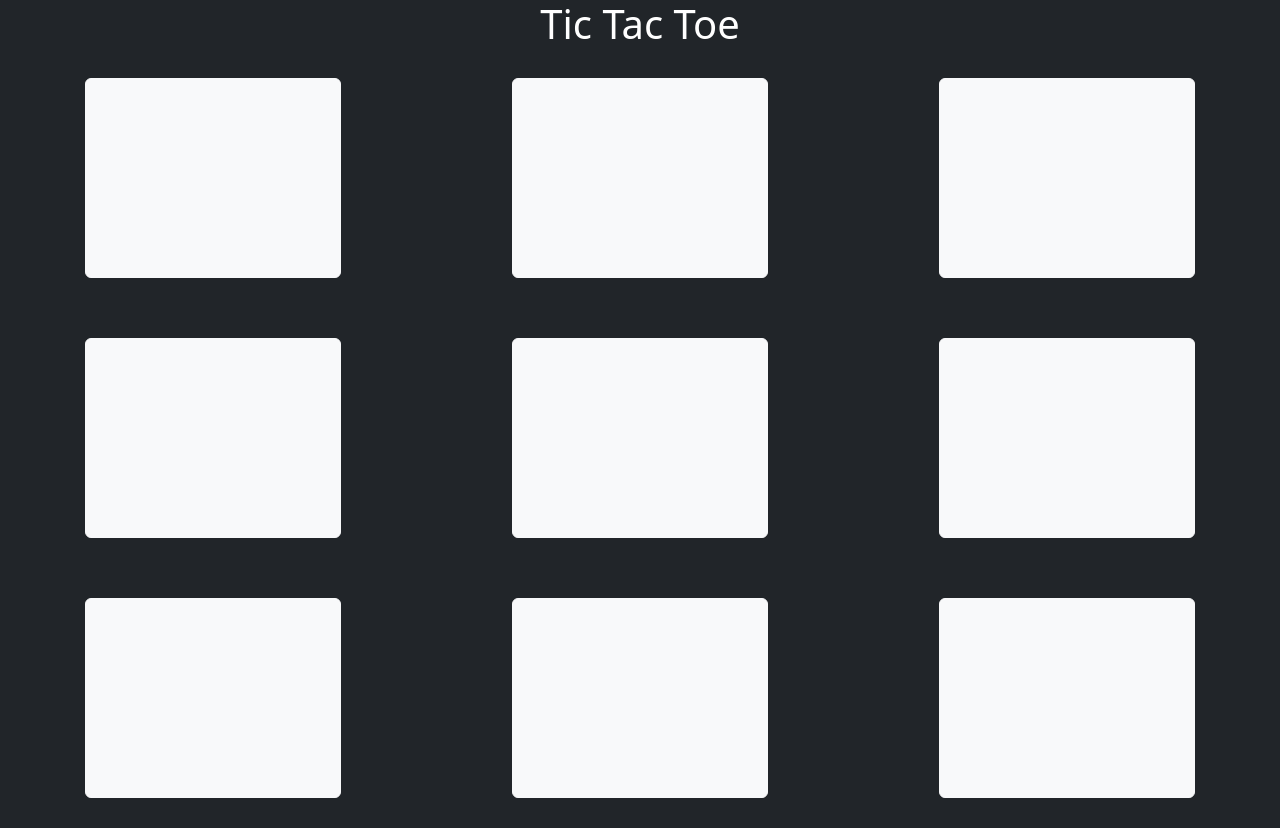
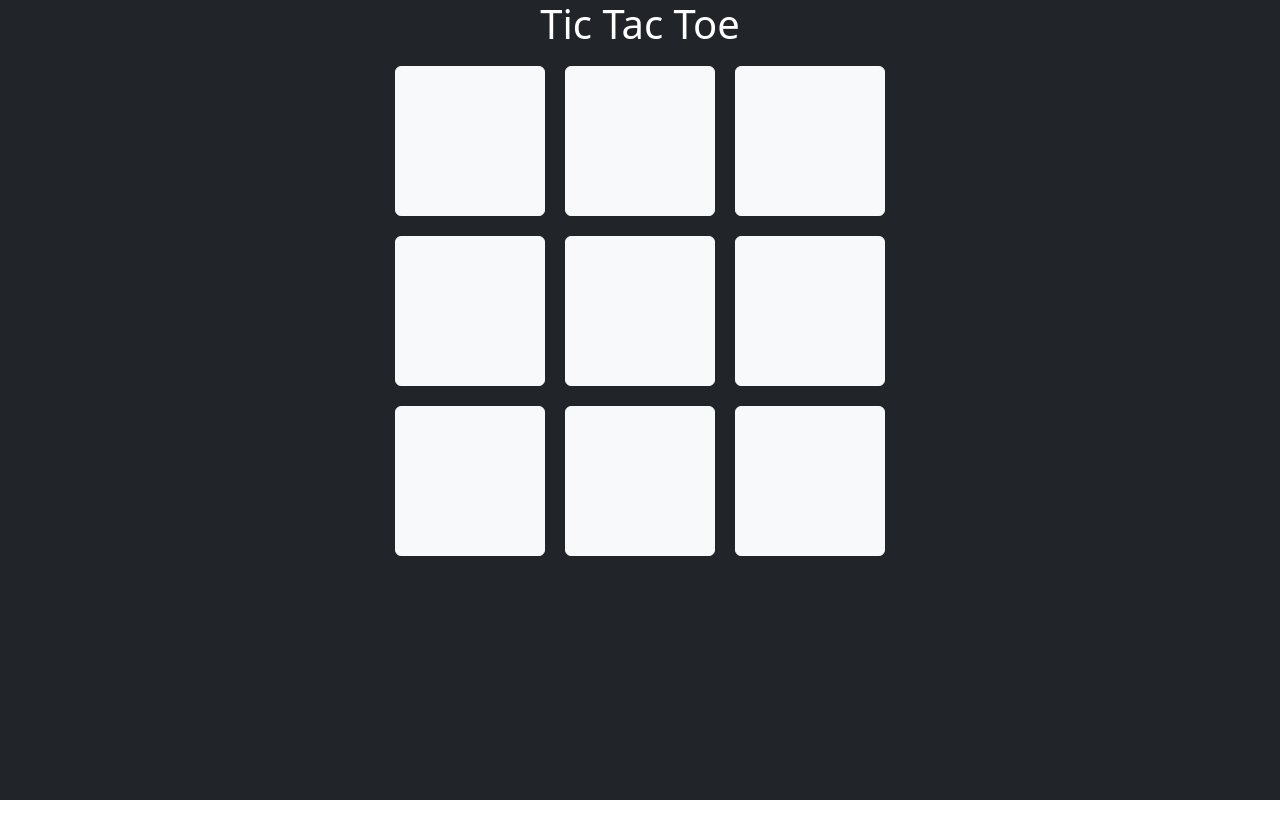
Before and after one commit to catalindanis/React-Projects, a React (Vite) app in the folder tic-tac-toe/: page / in a window 1280 px wide. After the commit the page ends 800 px from the top, so only its background shows below. Built offline with nearby package versions, Linux system fonts and the light colour scheme.

Commit message:
Finished table design

```diff
--- a/tic-tac-toe/src/App.css
+++ b/tic-tac-toe/src/App.css
@@ -1,9 +1,15 @@
-.btn-custom{
-    width: 20vw;
-    height: 200px;
+.custom-container{
+    width: 150px;
+    height: 150px;
+    margin: 10px;
 }
 
-.row-custom{
-    margin-top: 30px;
-    padding-bottom: 30px;
+.vertical-center{
+    display: flex;
+    align-items: center;
 }
+
+.full-height{
+    height: 100vh;
+    width: 100vw;
+}
--- a/tic-tac-toe/src/App.tsx
+++ b/tic-tac-toe/src/App.tsx
@@ -3,9 +3,11 @@ import GameTable  from "./Components/GameTable";
 function App() {
   return (
     <>
-      <div className="container-fluid text-center bg-dark">
-        <h1 className="text-white">Tic Tac Toe</h1>
+      <div className="container-fluid bg-dark full-height">
+      <div className="container text-center bg-dark">
+        <h1 className="text-white ">Tic Tac Toe</h1>
         <GameTable></GameTable>
+      </div>
       </div>
     </>
   );
--- a/tic-tac-toe/src/Components/Column.tsx
+++ b/tic-tac-toe/src/Components/Column.tsx
@@ -1,7 +1,7 @@
 function Column(){
     return <>
-        <div className="col">
-            <button type="button" className="btn btn-light btn-custom"></button>
+        <div className="custom-container">
+            <button type="button" className="btn btn-light w-100 h-100"></button>
         </div>
     </>;
 }
--- a/tic-tac-toe/src/Components/Row.tsx
+++ b/tic-tac-toe/src/Components/Row.tsx
@@ -3,7 +3,7 @@ import Column from "./Column";
 function Row() {
   return (
     <>
-      <div className="row row-custom">
+      <div className="container d-flex justify-content-center">
         <Column></Column>
         <Column></Column>
         <Column></Column>
```
